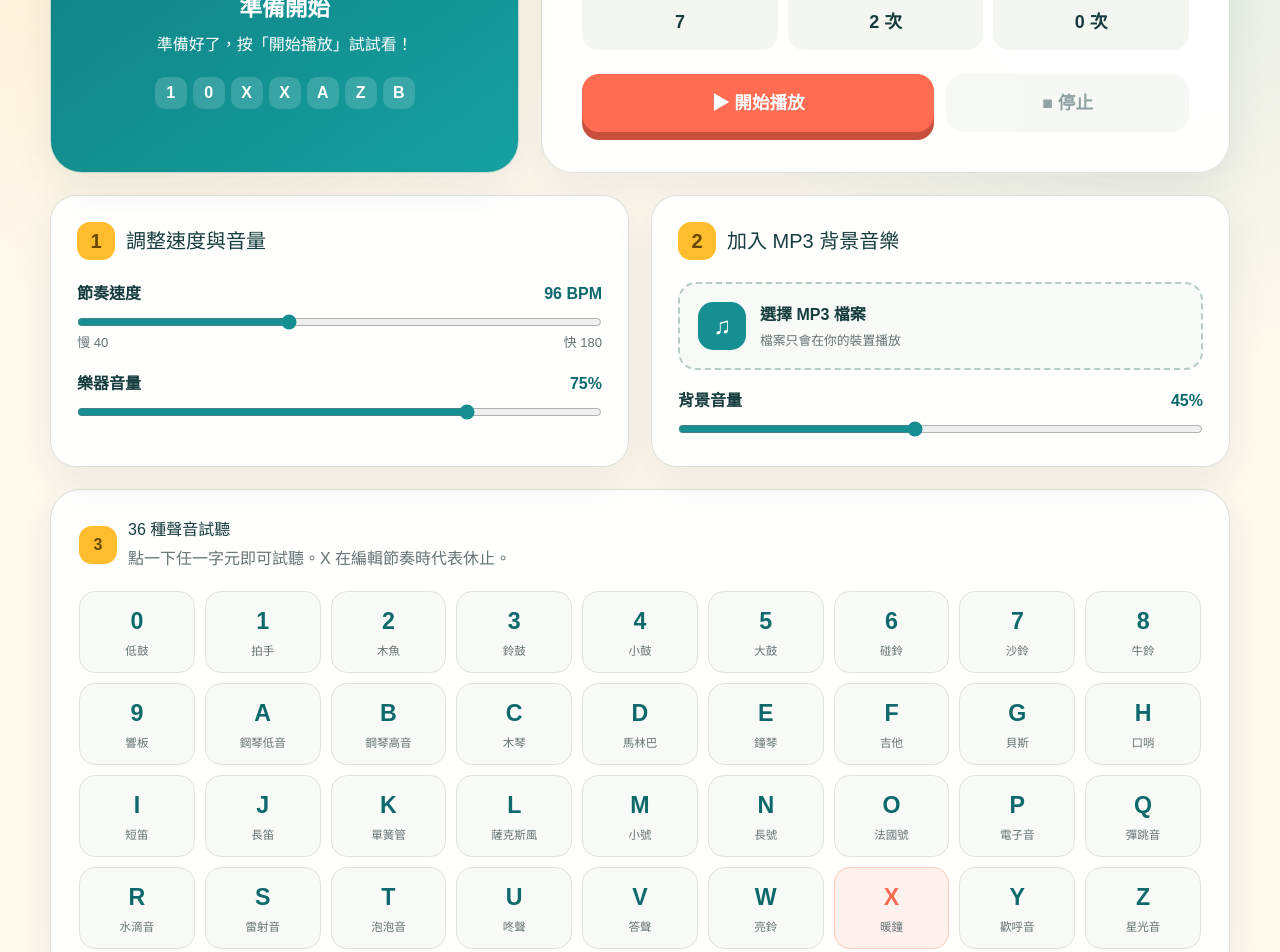
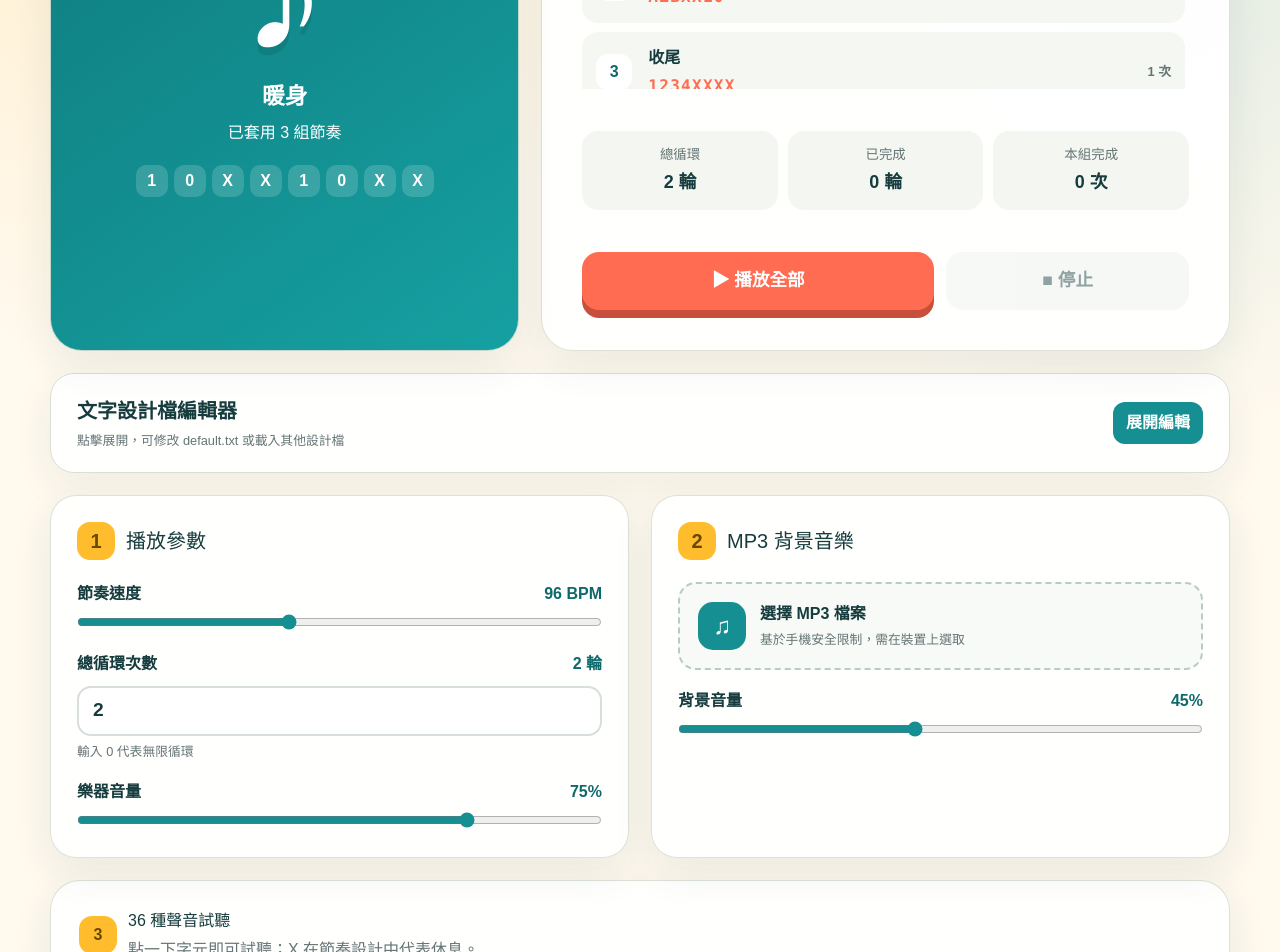
Before and after one commit to yufong6688/happySenior, a Next.js app: page / in a window 1280 px wide. Shown: the part 400-1352 px from the top of the page. Built offline with nearby package versions, Linux system fonts and the light colour scheme.

Commit message:
Add multi-group rhythm design files

```diff
--- a/app/page.tsx
+++ b/app/page.tsx
@@ -1,212 +1,154 @@
 "use client";
-
 import { ChangeEvent, useCallback, useEffect, useMemo, useRef, useState } from "react";
 
-const SYMBOLS = "0123456789ABCDEFGHIJKLMNOPQRSTUVWXYZ".split("");
-const NAMES = ["低鼓","拍手","木魚","鈴鼓","小鼓","大鼓","碰鈴","沙鈴","牛鈴","響板","鋼琴低音","鋼琴高音","木琴","馬林巴","鐘琴","吉他","貝斯","口哨","短笛","長笛","單簧管","薩克斯風","小號","長號","法國號","電子音","彈跳音","水滴音","雷射音","泡泡音","咚聲","答聲","亮鈴","暖鐘","歡呼音","星光音"];
+const SYMBOLS="0123456789ABCDEFGHIJKLMNOPQRSTUVWXYZ".split("");
+const NAMES=["低鼓","拍手","木魚","鈴鼓","小鼓","大鼓","碰鈴","沙鈴","牛鈴","響板","鋼琴低音","鋼琴高音","木琴","馬林巴","鐘琴","吉他","貝斯","口哨","短笛","長笛","單簧管","薩克斯風","小號","長號","法國號","電子音","彈跳音","水滴音","雷射音","泡泡音","咚聲","答聲","亮鈴","暖鐘","歡呼音","星光音"];
+const FALLBACK=`# happySenior 拍手節奏設計檔
+# 井字號開頭是註解，不會被播放。
+# BPM：每分鐘節拍數，建議 40～180。
+BPM=96
+# TOTAL_LOOPS：全部節奏組完整播放幾輪；0 代表無限循環。
+TOTAL_LOOPS=2
+# MASTER_VOLUME：樂器音量百分比，範圍 0～100。
+MASTER_VOLUME=75
+# MUSIC_VOLUME：MP3 背景音量百分比，範圍 0～100。
+MUSIC_VOLUME=45
+# GROUP 格式：GROUP=組名|節奏字串|本組循環次數
+# 節奏可使用 0-9、A-Z；X 代表休息一拍。
+# 本組循環設 0 代表持續循環，不會進到下一組。
+GROUP=暖身|10XX10XX|2
+GROUP=主節奏|AZBXX10|3
+GROUP=收尾|1234XXXX|1
+`;
 
-function parsePattern(value: string) {
-  const match = value.trim().toUpperCase().match(/^(.*?)(?:-(\d+))?$/);
-  const text = (match?.[1] || "").replace(/[\s,，|｜]/g, "");
-  const loops = match?.[2] === undefined ? 1 : Number(match[2]);
-  if (!text) return { sequence: [] as string[], loops, error: "請輸入至少一個節奏字元" };
-  const invalid = [...text].filter((char) => !SYMBOLS.includes(char));
-  if (invalid.length) return { sequence: [] as string[], loops, error: "無法辨識：" + [...new Set(invalid)].join("、") };
-  return { sequence: [...text], loops, error: "" };
+type Group={name:string;sequence:string[];loops:number;raw:string};
+type Config={groups:Group[];bpm:number;totalLoops:number;volume:number;musicVolume:number;errors:string[]};
+
+function legacy(value:string){
+  const m=value.trim().toUpperCase().match(/^(.*?)(?:-(\d+))?$/);
+  return {pattern:(m?.[1]||"").replace(/[\s,，|｜]/g,""),loops:m?.[2]===undefined?1:Number(m[2])};
+}
+function parseConfig(text:string):Config{
+  const config:Config={groups:[],bpm:96,totalLoops:1,volume:75,musicVolume:45,errors:[]};
+  for(const original of text.split(/\r?\n/)){
+    const line=original.trim();
+    if(!line||line.startsWith("#"))continue;
+    const eq=line.indexOf("=");
+    if(eq<0){config.errors.push("缺少 = ："+line);continue}
+    const key=line.slice(0,eq).trim().toUpperCase();
+    const value=line.slice(eq+1).trim();
+    if(key==="BPM")config.bpm=Math.min(180,Math.max(40,Number(value)||96));
+    else if(key==="TOTAL_LOOPS")config.totalLoops=Math.max(0,Number(value)||0);
+    else if(key==="MASTER_VOLUME")config.volume=Math.min(100,Math.max(0,Number(value)||0));
+    else if(key==="MUSIC_VOLUME")config.musicVolume=Math.min(100,Math.max(0,Number(value)||0));
+    else if(key==="GROUP"){
+      const parts=value.split("|").map(v=>v.trim());
+      let name="",pattern="",loops=1;
+      if(parts.length>=3){name=parts[0];pattern=parts[1].toUpperCase();loops=Math.max(0,Number(parts[2])||0)}
+      else{const old=legacy(value);name="節奏 "+(config.groups.length+1);pattern=old.pattern;loops=old.loops}
+      const invalid=[...pattern].filter(c=>!SYMBOLS.includes(c));
+      if(!pattern)config.errors.push((name||"未命名組")+" 沒有節奏");
+      else if(invalid.length)config.errors.push((name||"未命名組")+" 有無法辨識的字元："+[...new Set(invalid)].join("、"));
+      else config.groups.push({name:name||"節奏 "+(config.groups.length+1),sequence:[...pattern],loops,raw:pattern});
+    }
+  }
+  if(!config.groups.length)config.errors.push("至少需要一組 GROUP");
+  return config;
 }
 
-export default function Home() {
-  const [pattern, setPattern] = useState("10XXAZB-2");
-  const [bpm, setBpm] = useState(96);
-  const [volume, setVolume] = useState(.75);
-  const [musicVolume, setMusicVolume] = useState(.45);
-  const [playing, setPlaying] = useState(false);
-  const [active, setActive] = useState(-1);
-  const [doneLoops, setDoneLoops] = useState(0);
-  const [musicName, setMusicName] = useState("");
-  const [status, setStatus] = useState("準備好了，按「開始播放」試試看！");
-  const ctxRef = useRef<AudioContext | null>(null);
-  const timerRef = useRef<ReturnType<typeof setInterval> | null>(null);
-  const stepRef = useRef(0);
-  const loopRef = useRef(0);
-  const audioRef = useRef<HTMLAudioElement | null>(null);
-  const urlRef = useRef<string | null>(null);
-  const parsed = useMemo(() => parsePattern(pattern), [pattern]);
+export default function Home(){
+  const [text,setText]=useState(FALLBACK);
+  const [source,setSource]=useState("內建範例");
+  const [config,setConfig]=useState<Config>(()=>parseConfig(FALLBACK));
+  const [playing,setPlaying]=useState(false);
+  const [groupIndex,setGroupIndex]=useState(0);
+  const [stepIndex,setStepIndex]=useState(-1);
+  const [groupDone,setGroupDone]=useState(0);
+  const [totalDone,setTotalDone]=useState(0);
+  const [status,setStatus]=useState("正在讀取 default.txt…");
+  const [musicName,setMusicName]=useState("");
+  const ctxRef=useRef<AudioContext|null>(null);
+  const timerRef=useRef<ReturnType<typeof setInterval>|null>(null);
+  const groupRef=useRef(0),stepRef=useRef(0),groupLoopRef=useRef(0),totalLoopRef=useRef(0);
+  const audioRef=useRef<HTMLAudioElement|null>(null),urlRef=useRef<string|null>(null);
+  const currentGroup=config.groups[groupIndex]||config.groups[0];
+  const currentSymbol=stepIndex>=0&&currentGroup?currentGroup.sequence[stepIndex]:"♪";
 
-  const audioContext = useCallback(() => {
-    if (!ctxRef.current) ctxRef.current = new AudioContext();
-    if (ctxRef.current.state === "suspended") void ctxRef.current.resume();
-    return ctxRef.current;
-  }, []);
+  const applyText=useCallback((content:string,label="文字編輯器")=>{
+    const next=parseConfig(content);
+    setText(content);setConfig(next);setSource(label);
+    setStatus(next.errors.length?next.errors[0]:"已套用 "+next.groups.length+" 組節奏");
+  },[]);
 
-  const sound = useCallback((symbol: string, preview = false) => {
-    if (symbol === "X" && !preview) return;
-    const index = SYMBOLS.indexOf(symbol);
-    if (index < 0) return;
-    const ctx = audioContext();
-    const now = ctx.currentTime;
-    const gain = ctx.createGain();
-    gain.connect(ctx.destination);
-    gain.gain.setValueAtTime(.0001, now);
-    gain.gain.exponentialRampToValueAtTime(Math.max(.03, volume * .34), now + .008);
-    const family = index % 6;
-    const base = 92 + index * 17;
+  useEffect(()=>{fetch("/default.txt?"+Date.now()).then(r=>{if(!r.ok)throw new Error();return r.text()}).then(t=>applyText(t,"default.txt")).catch(()=>applyText(FALLBACK,"內建範例"));},[applyText]);
 
-    if (family === 2) {
-      const length = Math.floor(ctx.sampleRate * .16);
-      const buffer = ctx.createBuffer(1, length, ctx.sampleRate);
-      const data = buffer.getChannelData(0);
-      for (let i = 0; i < length; i++) data[i] = (Math.random() * 2 - 1) * (1 - i / length);
-      const source = ctx.createBufferSource();
-      const filter = ctx.createBiquadFilter();
-      filter.type = "bandpass";
-      filter.frequency.value = 650 + index * 85;
-      source.buffer = buffer;
-      source.connect(filter);
-      filter.connect(gain);
-      source.start(now);
-      gain.gain.exponentialRampToValueAtTime(.0001, now + .16);
-      return;
-    }
-    const oscillator = ctx.createOscillator();
-    oscillator.type = family === 0 ? "sine" : family === 1 ? "triangle" : family === 3 ? "square" : family === 4 ? "sine" : "sawtooth";
-    oscillator.frequency.setValueAtTime(base * (family === 0 ? 1.4 : family === 4 ? 3.4 : 2.1), now);
-    if (family < 2) oscillator.frequency.exponentialRampToValueAtTime(Math.max(45, base * .55), now + .18);
-    oscillator.connect(gain);
-    oscillator.start(now);
-    const length = family === 4 ? .38 : .2;
-    oscillator.stop(now + length);
-    gain.gain.exponentialRampToValueAtTime(.0001, now + length - .01);
-  }, [audioContext, volume]);
+  const ctx=useCallback(()=>{if(!ctxRef.current)ctxRef.current=new AudioContext();if(ctxRef.current.state==="suspended")void ctxRef.current.resume();return ctxRef.current},[]);
+  const sound=useCallback((s:string,preview=false)=>{
+    if(s==="X"&&!preview)return;const i=SYMBOLS.indexOf(s);if(i<0)return;const c=ctx(),now=c.currentTime,g=c.createGain();g.connect(c.destination);g.gain.setValueAtTime(.0001,now);g.gain.exponentialRampToValueAtTime(Math.max(.03,config.volume/100*.34),now+.008);const family=i%6,base=92+i*17;
+    if(family===2){const len=Math.floor(c.sampleRate*.16),b=c.createBuffer(1,len,c.sampleRate),d=b.getChannelData(0);for(let n=0;n<len;n++)d[n]=(Math.random()*2-1)*(1-n/len);const src=c.createBufferSource(),f=c.createBiquadFilter();f.type="bandpass";f.frequency.value=650+i*85;src.buffer=b;src.connect(f);f.connect(g);src.start(now);g.gain.exponentialRampToValueAtTime(.0001,now+.16);return}
+    const o=c.createOscillator();o.type=family===0?"sine":family===1?"triangle":family===3?"square":family===4?"sine":"sawtooth";o.frequency.setValueAtTime(base*(family===0?1.4:family===4?3.4:2.1),now);if(family<2)o.frequency.exponentialRampToValueAtTime(Math.max(45,base*.55),now+.18);o.connect(g);o.start(now);const len=family===4?.38:.2;o.stop(now+len);g.gain.exponentialRampToValueAtTime(.0001,now+len-.01);
+  },[config.volume,ctx]);
 
-  const stop = useCallback((message = "已停止") => {
-    if (timerRef.current) clearInterval(timerRef.current);
-    timerRef.current = null;
-    setPlaying(false);
-    setActive(-1);
-    setStatus(message);
-    if (audioRef.current) {
-      audioRef.current.pause();
-      audioRef.current.currentTime = 0;
-    }
-  }, []);
+  const stop=useCallback((message="已停止")=>{if(timerRef.current)clearInterval(timerRef.current);timerRef.current=null;setPlaying(false);setStepIndex(-1);setStatus(message);if(audioRef.current){audioRef.current.pause();audioRef.current.currentTime=0}},[]);
 
-  const tick = useCallback(() => {
-    if (!parsed.sequence.length) return;
-    const index = stepRef.current;
-    const symbol = parsed.sequence[index];
-    setActive(index);
-    setStatus(symbol === "X" ? "休息一拍" : symbol + "・" + NAMES[SYMBOLS.indexOf(symbol)]);
-    sound(symbol);
-    stepRef.current++;
-    if (stepRef.current >= parsed.sequence.length) {
-      stepRef.current = 0;
-      loopRef.current++;
-      setDoneLoops(loopRef.current);
-      if (parsed.loops > 0 && loopRef.current >= parsed.loops) {
-        window.setTimeout(() => stop("播放完成！"), Math.max(120, 30000 / bpm));
+  const tick=useCallback(()=>{
+    const groups=config.groups;if(!groups.length)return;
+    const gi=groupRef.current,g=groups[gi],si=stepRef.current,s=g.sequence[si];
+    setGroupIndex(gi);setStepIndex(si);setStatus(s==="X"?"第 "+(gi+1)+" 組「"+g.name+"」・休息一拍":"第 "+(gi+1)+" 組「"+g.name+"」・"+s+" "+NAMES[SYMBOLS.indexOf(s)]);sound(s);stepRef.current++;
+    if(stepRef.current>=g.sequence.length){
+      stepRef.current=0;groupLoopRef.current++;setGroupDone(groupLoopRef.current);
+      if(g.loops===0)return;
+      if(groupLoopRef.current>=g.loops){
+        groupLoopRef.current=0;setGroupDone(0);groupRef.current++;
+        if(groupRef.current>=groups.length){
+          groupRef.current=0;totalLoopRef.current++;setTotalDone(totalLoopRef.current);
+          if(config.totalLoops>0&&totalLoopRef.current>=config.totalLoops)window.setTimeout(()=>stop("全部節奏播放完成！"),Math.max(120,30000/config.bpm));
+        }
       }
     }
-  }, [bpm, parsed, sound, stop]);
+  },[config,sound,stop]);
 
-  const start = useCallback(() => {
-    if (parsed.error) return setStatus(parsed.error);
-    if (timerRef.current) clearInterval(timerRef.current);
-    stepRef.current = 0;
-    loopRef.current = 0;
-    setDoneLoops(0);
-    setPlaying(true);
-    if (audioRef.current && musicName) {
-      audioRef.current.currentTime = 0;
-      audioRef.current.volume = musicVolume;
-      audioRef.current.loop = true;
-      void audioRef.current.play().catch(() => setStatus("請再按一次開始，讓瀏覽器播放音樂"));
-    }
-    tick();
-    timerRef.current = setInterval(tick, Math.round(60000 / bpm));
-  }, [bpm, musicName, musicVolume, parsed.error, tick]);
+  const start=useCallback(()=>{
+    if(config.errors.length)return setStatus(config.errors[0]);
+    groupRef.current=0;stepRef.current=0;groupLoopRef.current=0;totalLoopRef.current=0;setGroupIndex(0);setStepIndex(-1);setGroupDone(0);setTotalDone(0);setPlaying(true);
+    if(audioRef.current&&musicName){audioRef.current.currentTime=0;audioRef.current.volume=config.musicVolume/100;audioRef.current.loop=true;void audioRef.current.play()}
+    tick();timerRef.current=setInterval(tick,Math.round(60000/config.bpm));
+  },[config,musicName,tick]);
 
-  useEffect(() => {
-    if (!playing) return;
-    if (timerRef.current) clearInterval(timerRef.current);
-    timerRef.current = setInterval(tick, Math.round(60000 / bpm));
-    return () => { if (timerRef.current) clearInterval(timerRef.current); };
-  }, [bpm, playing, tick]);
+  useEffect(()=>{if(!playing)return;if(timerRef.current)clearInterval(timerRef.current);timerRef.current=setInterval(tick,Math.round(60000/config.bpm));return()=>{if(timerRef.current)clearInterval(timerRef.current)}},[config.bpm,playing,tick]);
+  useEffect(()=>{if(audioRef.current)audioRef.current.volume=config.musicVolume/100},[config.musicVolume]);
+  useEffect(()=>()=>{if(timerRef.current)clearInterval(timerRef.current);if(urlRef.current)URL.revokeObjectURL(urlRef.current);void ctxRef.current?.close()},[]);
 
-  useEffect(() => { if (audioRef.current) audioRef.current.volume = musicVolume; }, [musicVolume]);
-  useEffect(() => () => {
-    if (timerRef.current) clearInterval(timerRef.current);
-    if (urlRef.current) URL.revokeObjectURL(urlRef.current);
-    void ctxRef.current?.close();
-  }, []);
-
-  const chooseMusic = (event: ChangeEvent<HTMLInputElement>) => {
-    const file = event.target.files?.[0];
-    if (!file) return;
-    if (urlRef.current) URL.revokeObjectURL(urlRef.current);
-    const url = URL.createObjectURL(file);
-    urlRef.current = url;
-    if (!audioRef.current) audioRef.current = new Audio();
-    audioRef.current.src = url;
-    audioRef.current.volume = musicVolume;
-    setMusicName(file.name);
-    setStatus("已載入背景音樂：" + file.name);
-  };
-
-  const current = active >= 0 ? parsed.sequence[active] : "♪";
-  const loopLabel = parsed.loops === 0 ? "無限循環" : parsed.loops + " 次";
+  const loadDesign=(e:ChangeEvent<HTMLInputElement>)=>{const file=e.target.files?.[0];if(!file)return;file.text().then(t=>applyText(t,file.name))};
+  const chooseMusic=(e:ChangeEvent<HTMLInputElement>)=>{const file=e.target.files?.[0];if(!file)return;if(urlRef.current)URL.revokeObjectURL(urlRef.current);const u=URL.createObjectURL(file);urlRef.current=u;if(!audioRef.current)audioRef.current=new Audio();audioRef.current.src=u;setMusicName(file.name);setStatus("已載入背景音樂："+file.name)};
+  const setParameter=(key:string,value:number)=>{const re=new RegExp("^"+key+"\\s*=.*$","mi");const next=re.test(text)?text.replace(re,key+"="+value):key+"="+value+"\n"+text;applyText(next,source)};
 
   return <main className="app-shell">
-    <header className="topbar">
-      <div className="brand"><img src="/happySenior-logo.svg" alt="" /><div><span>happySenior 銀髮活力工具</span><h1>拍手節奏編輯器</h1></div></div>
-      <div className="status-pill"><i className={playing ? "on" : ""}/>{playing ? "播放中" : "待機"}</div>
-    </header>
-
+    <header className="topbar"><div className="brand"><img src="/happySenior-logo.svg" alt=""/><div><span>happySenior 銀髮活力工具</span><h1>拍手節奏編輯器</h1></div></div><div className="status-pill"><i className={playing?"on":""}/>{playing?"播放中":"待機"}</div></header>
     <section className="hero-grid">
-      <div className={"beat-stage " + (playing ? "is-playing " : "") + (current === "X" ? "is-rest" : "")}>
-        <small>現在節拍</small><strong className="beat-symbol">{current}</strong>
-        <b>{active < 0 ? "準備開始" : current === "X" ? "休息" : NAMES[SYMBOLS.indexOf(current)]}</b>
-        <p>{status}</p>
-        <div className="progress">{parsed.sequence.map((s, i) => <span key={s + i} className={i === active ? "active" : ""}>{s}</span>)}</div>
-      </div>
-
-      <div className="control-card">
-        <label htmlFor="pattern">輸入節奏文字</label>
-        <input id="pattern" className="pattern-input" value={pattern} onChange={(e) => setPattern(e.target.value.toUpperCase())} placeholder="例如：10XXAZB-2" spellCheck={false}/>
-        <p className="help">0–9、A–Z 是聲音；X 在節奏中代表休息；最後的 -2 代表播放 2 次，-0 代表無限循環。</p>
-        {parsed.error && <p className="error">{parsed.error}</p>}
-        <div className="summary"><div><span>節拍數</span><b>{parsed.sequence.length}</b></div><div><span>循環</span><b>{loopLabel}</b></div><div><span>已完成</span><b>{doneLoops} 次</b></div></div>
-        <div className="actions"><button className="start" onClick={start} disabled={playing || !!parsed.error}>▶ 開始播放</button><button onClick={() => stop()} disabled={!playing}>■ 停止</button></div>
+      <div className={"beat-stage "+(playing?"is-playing ":"")+(currentSymbol==="X"?"is-rest":"")}><small>現在節拍・第 {groupIndex+1} 組</small><strong className="beat-symbol">{currentSymbol}</strong><b>{currentGroup?.name||"準備開始"}</b><p>{status}</p><div className="progress">{currentGroup?.sequence.map((s,i)=><span key={s+i} className={i===stepIndex?"active":""}>{s}</span>)}</div></div>
+      <div className="control-card playlist-card"><div className="playlist-head"><div><span className="source-badge">來源：{source}</span><h2>節奏播放清單</h2></div><b>{config.groups.length} 組</b></div>
+        <div className="group-list">{config.groups.map((g,i)=><div key={g.name+i} className={i===groupIndex&&playing?"group-row current":"group-row"}><span>{i+1}</span><div><b>{g.name}</b><code>{g.raw}</code></div><small>{g.loops===0?"無限循環":g.loops+" 次"}</small></div>)}</div>
+        {config.errors.length>0&&<div className="error">{config.errors.join("；")}</div>}
+        <div className="summary"><div><span>總循環</span><b>{config.totalLoops===0?"無限":config.totalLoops+" 輪"}</b></div><div><span>已完成</span><b>{totalDone} 輪</b></div><div><span>本組完成</span><b>{groupDone} 次</b></div></div>
+        <div className="actions"><button className="start" onClick={start} disabled={playing||!!config.errors.length}>▶ 播放全部</button><button onClick={()=>stop()} disabled={!playing}>■ 停止</button></div>
       </div>
     </section>
 
-    <section className="settings-grid">
-      <div className="panel">
-        <h2><em>1</em>調整速度與音量</h2>
-        <label className="slider"><span>節奏速度</span><b>{bpm} BPM</b></label>
-        <input type="range" min="40" max="180" value={bpm} onChange={(e) => setBpm(Number(e.target.value))}/>
-        <div className="ends"><span>慢 40</span><span>快 180</span></div>
-        <label className="slider"><span>樂器音量</span><b>{Math.round(volume * 100)}%</b></label>
-        <input type="range" min="0" max="1" step=".05" value={volume} onChange={(e) => setVolume(Number(e.target.value))}/>
-      </div>
-      <div className="panel">
-        <h2><em>2</em>加入 MP3 背景音樂</h2>
-        <label className="file-picker"><input type="file" accept="audio/mp3,audio/mpeg" onChange={chooseMusic}/><i>♫</i><span><b>{musicName || "選擇 MP3 檔案"}</b><small>{musicName ? "點此可更換背景音樂" : "檔案只會在你的裝置播放"}</small></span></label>
-        <label className="slider"><span>背景音量</span><b>{Math.round(musicVolume * 100)}%</b></label>
-        <input type="range" min="0" max="1" step=".05" value={musicVolume} onChange={(e) => setMusicVolume(Number(e.target.value))}/>
-      </div>
+    <section className="editor-panel">
+      <details><summary><span><b>文字設計檔編輯器</b><small>點擊展開，可修改 default.txt 或載入其他設計檔</small></span><strong>展開編輯</strong></summary>
+        <div className="editor-toolbar"><label className="mini-file"><input type="file" accept=".txt,text/plain" onChange={loadDesign}/>讀取其他 .txt</label><button onClick={()=>fetch("/default.txt?"+Date.now()).then(r=>r.text()).then(t=>applyText(t,"default.txt"))}>重新讀取 default.txt</button><button className="apply" onClick={()=>applyText(text,source)}>套用文字內容</button></div>
+        <textarea value={text} onChange={e=>setText(e.target.value)} spellCheck={false} aria-label="節奏設計檔文字編輯器"/>
+        <p>所有參數與格式說明都寫在檔案的 <code># 註解</code> 中；修改後請按「套用文字內容」。</p>
+      </details>
     </section>
 
-    <section className="sound-section">
-      <div className="section-title"><em>3</em><div><h2>36 種聲音試聽</h2><p>點一下任一字元即可試聽。X 在編輯節奏時代表休止。</p></div></div>
-      <div className="sound-grid">{SYMBOLS.map((s, i) => <button key={s} className={s === "X" ? "special" : ""} onClick={() => sound(s, true)} aria-label={"試聽 " + s + " " + NAMES[i]}><b>{s}</b><span>{NAMES[i]}</span></button>)}</div>
+    <section className="settings-grid">
+      <div className="panel"><h2><em>1</em>播放參數</h2><label className="slider"><span>節奏速度</span><b>{config.bpm} BPM</b></label><input type="range" min="40" max="180" value={config.bpm} onChange={e=>setParameter("BPM",Number(e.target.value))}/><label className="slider"><span>總循環次數</span><b>{config.totalLoops===0?"無限":config.totalLoops+" 輪"}</b></label><input className="number-input" type="number" min="0" value={config.totalLoops} onChange={e=>setParameter("TOTAL_LOOPS",Math.max(0,Number(e.target.value)))}/><small className="input-note">輸入 0 代表無限循環</small><label className="slider"><span>樂器音量</span><b>{config.volume}%</b></label><input type="range" min="0" max="100" value={config.volume} onChange={e=>setParameter("MASTER_VOLUME",Number(e.target.value))}/></div>
+      <div className="panel"><h2><em>2</em>MP3 背景音樂</h2><label className="file-picker"><input type="file" accept="audio/mp3,audio/mpeg" onChange={chooseMusic}/><i>♫</i><span><b>{musicName||"選擇 MP3 檔案"}</b><small>{musicName?"點此可更換背景音樂":"基於手機安全限制，需在裝置上選取"}</small></span></label><label className="slider"><span>背景音量</span><b>{config.musicVolume}%</b></label><input type="range" min="0" max="100" value={config.musicVolume} onChange={e=>setParameter("MUSIC_VOLUME",Number(e.target.value))}/></div>
     </section>
 
-    <section className="examples"><h2>快速範例</h2><div>
-      <button onClick={() => setPattern("10XX10XX-2")}><code>10XX10XX-2</code><span>兩種聲音，播放 2 次</span></button>
-      <button onClick={() => setPattern("1234XXXX-4")}><code>1234XXXX-4</code><span>四個聲音、四拍休息</span></button>
-      <button onClick={() => setPattern("A0B1C2XX-0")}><code>A0B1C2XX-0</code><span>無限循環，按停止結束</span></button>
-    </div></section>
+    <section className="sound-section"><div className="section-title"><em>3</em><div><h2>36 種聲音試聽</h2><p>點一下字元即可試聽；X 在節奏設計中代表休息。</p></div></div><div className="sound-grid">{SYMBOLS.map((s,i)=><button key={s} className={s==="X"?"special":""} onClick={()=>sound(s,true)}><b>{s}</b><span>{NAMES[i]}</span></button>)}</div></section>
     <footer>happySenior・讓每一次拍手都充滿活力</footer>
-  </main>;
+  </main>
 }
```
Also changed, not shown: app/globals.css, public/default.txt (added), 1 other file (tests, documents, lock files or other folders).
